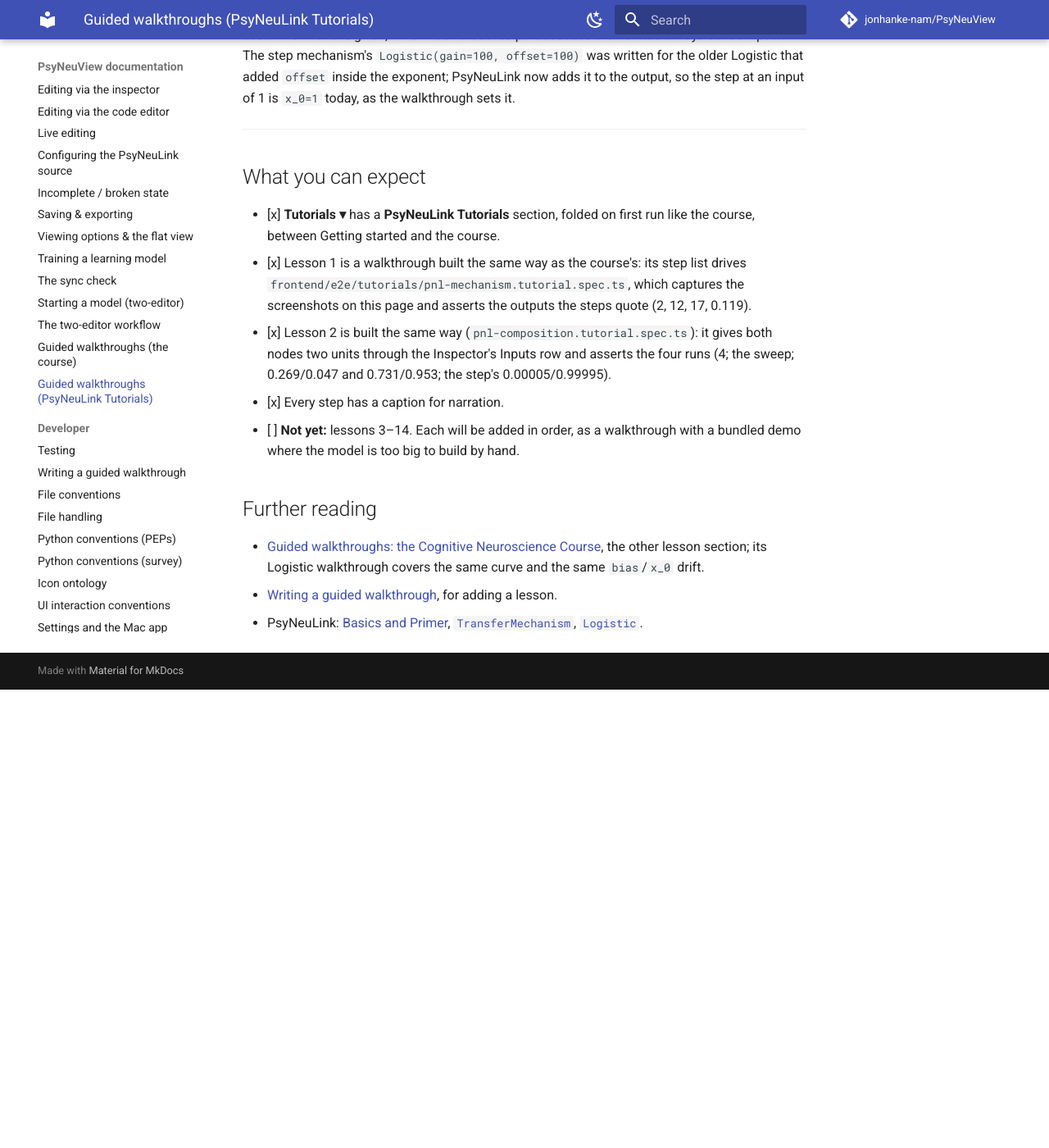
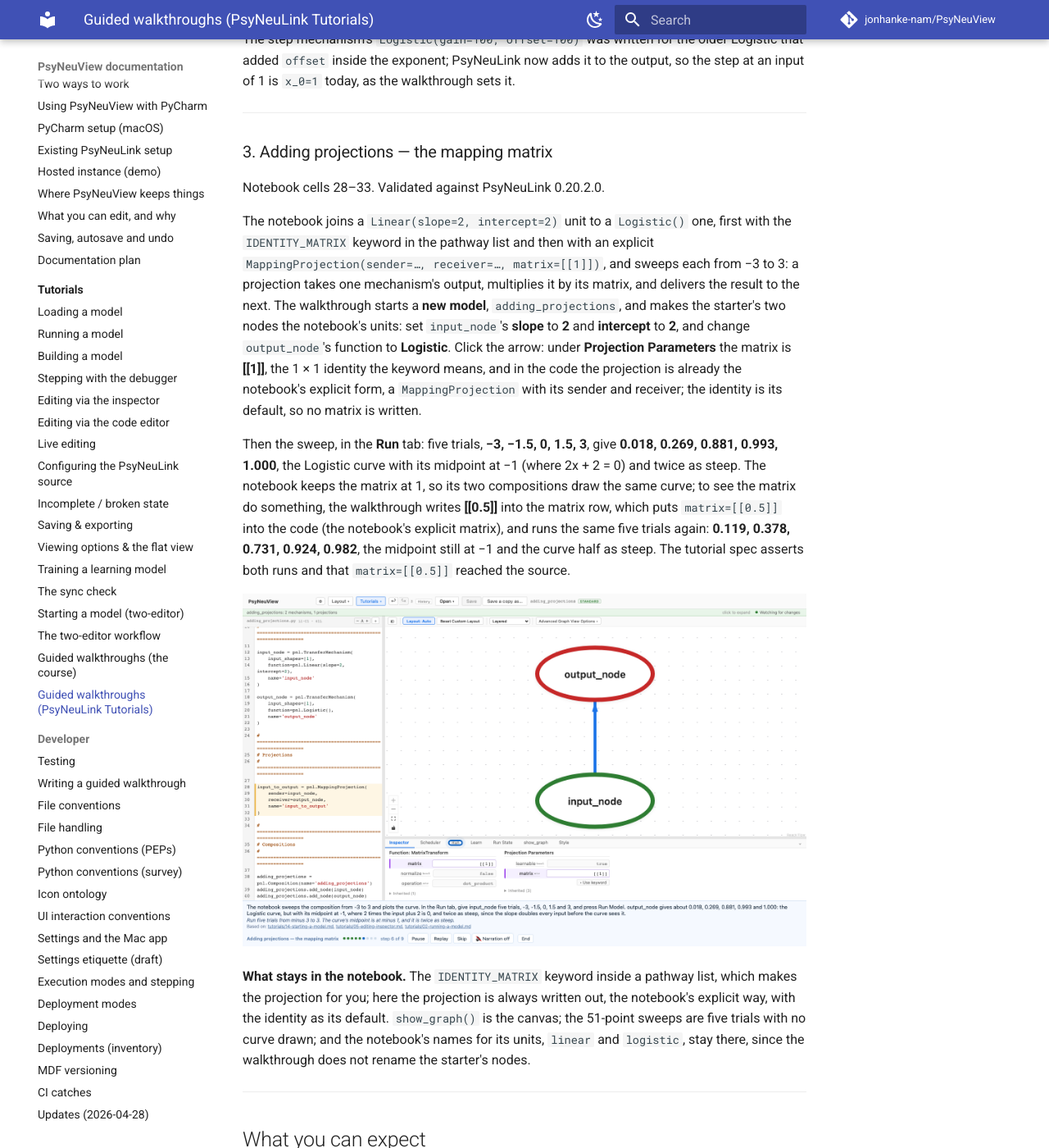
Before and after one commit to jonhanke-nam/PsyNeuView, an MkDocs documentation site: the page built from docs/tutorials/17-psyneulink-tutorials.md, in a window 1280 px wide and 1400 px high, scrolled down 5078 px. Shown: the whole window at 82% size. Built offline with MkDocs 1.6.1 and Material for MkDocs 9.7.7, drawn with Linux system fonts in a browser that asks for light colours; comment, search, counter and statistics services are not loaded; before the commit the page ends 5919 px from its top, so only the background shows below that; some of the changed text lies outside the part shown.

Commit message:
Docs: lesson 3 in the PsyNeuLink Tutorials page (#9)
Marks lesson 3 built (?tour=pnl-projections) in the lesson table, adds its
section with the numbers the spec asserts and what stays in the notebook,
and the expectations entry. Lessons 4–14 remain listed, not built.

Refs #9

Co-Authored-By: Claude Opus 5.5 <noreply@anthropic.com>

```diff
--- a/docs/tutorials/17-psyneulink-tutorials.md
+++ b/docs/tutorials/17-psyneulink-tutorials.md
@@ -35,7 +35,7 @@ rows with a `?tour=` are built.
 | --- | --- | --- | --- | --- |
 | 1 | Creating a mechanism — Linear and Logistic | Tutorial: *Creating a mechanism*, *Logistic Function* | `pnl-mechanism` | **Build** from New Model, **run** the notebook's inputs, **edit** slope and intercept, switch the function to Logistic |
 | 2 | From nodes to graphs — a composition | Tutorial: *From Nodes to Graphs: Compositions* | `pnl-composition` | **Build** from New Model, select the projection, **run** 4 and a five-trial sweep, give both nodes **two units**, make it Logistic, run x and 3x, and the step mechanism |
-| 3 | Adding projections | Tutorial: *Adding Projections* | | A Linear unit into a Logistic one; the identity matrix; an explicit `MappingProjection` with its matrix |
+| 3 | Adding projections — the mapping matrix | Tutorial: *Adding Projections* | `pnl-projections` | **Build** from New Model: a Linear unit (slope 2, intercept 2) into a Logistic one; click the arrow for the **identity matrix**; **run** the sweep; write **0.5** into the matrix (the explicit `MappingProjection`) and run again |
 | 4 | The mini Stroop model | Tutorial: *Compositions*, *Mini-Stroop Model* | | Two inputs (colours, words) converging on a Logistic response; a congruent and an incongruent trial |
 | 5 | The pre-trained Stroop model | Tutorial: *Pre-trained Complete Stroop Model* | | The Cohen et al. (1990) network with its weights written in; task demand; the eight input combinations |
 | 6 | Constructing compositions | Tutorial: *Constructing Compositions* | | Lines of two and three layers, a recurrent pathway, several hidden layers, and what each graph looks like |
@@ -133,6 +133,46 @@ sets it.
 
 ---
 
+### 3. Adding projections — the mapping matrix
+
+Notebook cells 28–33. Validated against PsyNeuLink 0.20.2.0.
+
+The notebook joins a `Linear(slope=2, intercept=2)` unit to a `Logistic()`
+one, first with the `IDENTITY_MATRIX` keyword in the pathway list and then
+with an explicit `MappingProjection(sender=…, receiver=…, matrix=[[1]])`, and
+sweeps each from −3 to 3: a projection takes one mechanism's output,
+multiplies it by its matrix, and delivers the result to the next. The
+walkthrough starts a **new model**, `adding_projections`, and makes the
+starter's two nodes the notebook's units: set `input_node`'s **slope** to
+**2** and **intercept** to **2**, and change `output_node`'s function to
+**Logistic**. Click the arrow: under **Projection Parameters** the matrix is
+**[[1]]**, the 1 × 1 identity the keyword means, and in the code the
+projection is already the notebook's explicit form, a `MappingProjection`
+with its sender and receiver; the identity is its default, so no matrix is
+written.
+
+Then the sweep, in the **Run** tab: five trials, **−3, −1.5, 0, 1.5, 3**,
+give **0.018, 0.269, 0.881, 0.993, 1.000**, the Logistic curve with its
+midpoint at −1 (where 2x + 2 = 0) and twice as steep. The notebook keeps the
+matrix at 1, so its two compositions draw the same curve; to see the matrix
+do something, the walkthrough writes **[[0.5]]** into the matrix row, which
+puts `matrix=[[0.5]]` into the code (the notebook's explicit matrix), and
+runs the same five trials again: **0.119, 0.378, 0.731, 0.924, 0.982**, the
+midpoint still at −1 and the curve half as steep. The tutorial spec asserts
+both runs and that `matrix=[[0.5]]` reached the source.
+
+![The projection selected: under Projection Parameters its matrix is [[1]], the identity](assets/tour/pnl-projections-step-6.png)
+
+**What stays in the notebook.** The `IDENTITY_MATRIX` keyword inside a
+pathway list, which makes the projection for you; here the projection is
+always written out, the notebook's explicit way, with the identity as its
+default. `show_graph()` is the canvas; the 51-point sweeps are five trials
+with no curve drawn; and the notebook's names for its units, `linear` and
+`logistic`, stay there, since the walkthrough does not rename the starter's
+nodes.
+
+---
+
 ## What you can expect
 
 - [x] **Tutorials ▾** has a **PsyNeuLink Tutorials** section, folded on first
@@ -145,8 +185,12 @@ sets it.
       it gives both nodes two units through the Inspector's Inputs row and
       asserts the four runs (4; the sweep; 0.269/0.047 and 0.731/0.953; the
       step's 0.00005/0.99995).
+- [x] Lesson 3 is built the same way (`pnl-projections.tutorial.spec.ts`):
+      it edits a projection's matrix under Projection Parameters and asserts
+      both sweeps (0.018 … 1.000 through the identity; 0.119 … 0.982 through
+      0.5) and the `matrix=[[0.5]]` written into the code.
 - [x] Every step has a caption for narration.
-- [ ] **Not yet:** lessons 3–14. Each will be added in order, as a walkthrough
+- [ ] **Not yet:** lessons 4–14. Each will be added in order, as a walkthrough
       with a bundled demo where the model is too big to build by hand.
 
 ## Further reading
@@ -157,4 +201,5 @@ sets it.
 - [Writing a guided walkthrough](../guided-walkthroughs.md), for adding a lesson.
 - PsyNeuLink: [Basics and Primer](https://princetonuniversity.github.io/PsyNeuLink/BasicsAndPrimer.html),
   [`TransferMechanism`](https://princetonuniversity.github.io/PsyNeuLink/TransferMechanism.html),
-  [`Logistic`](https://princetonuniversity.github.io/PsyNeuLink/TransferFunctions.html).
+  [`Logistic`](https://princetonuniversity.github.io/PsyNeuLink/TransferFunctions.html),
+  [`MappingProjection`](https://princetonuniversity.github.io/PsyNeuLink/MappingProjection.html).
```
Also changed, not shown: other parts of docs/tutorials/17-psyneulink-tutorials.md (+1 -1 lines).
